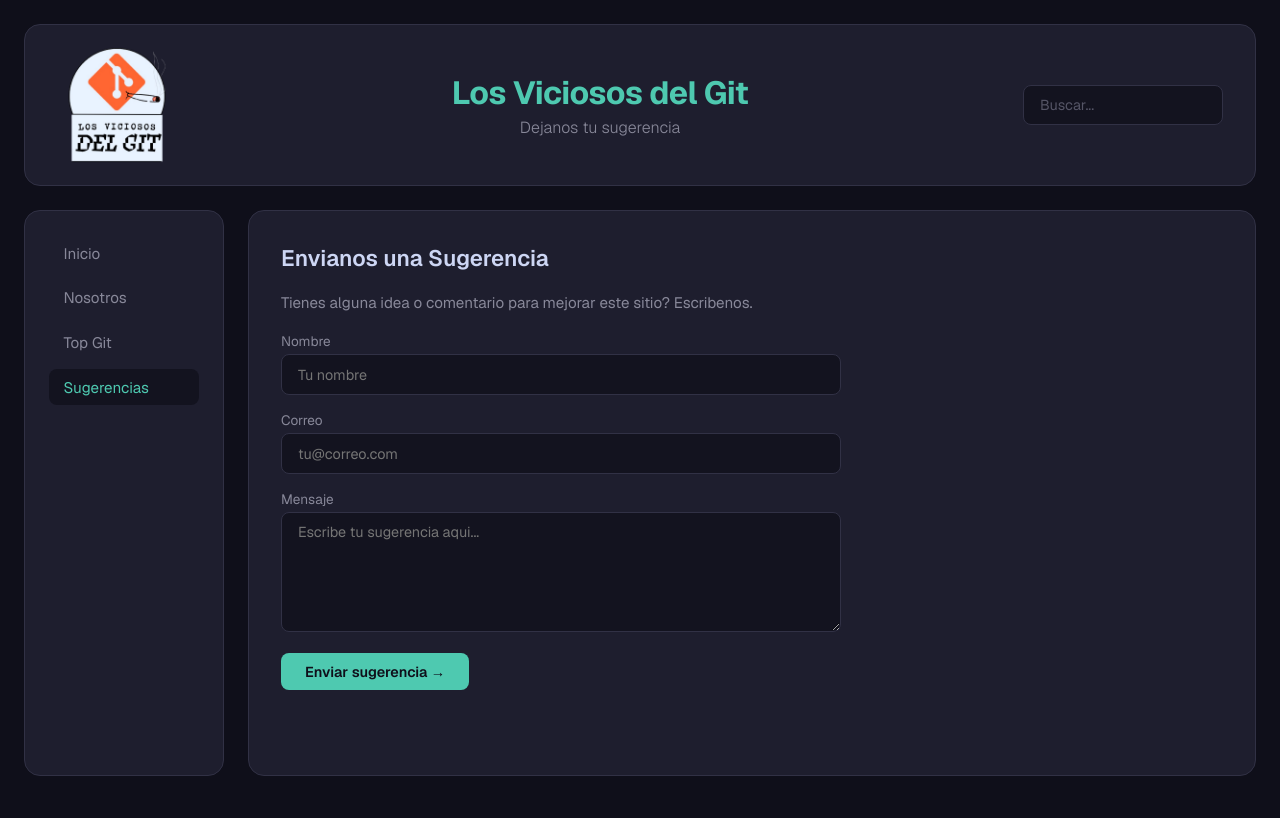
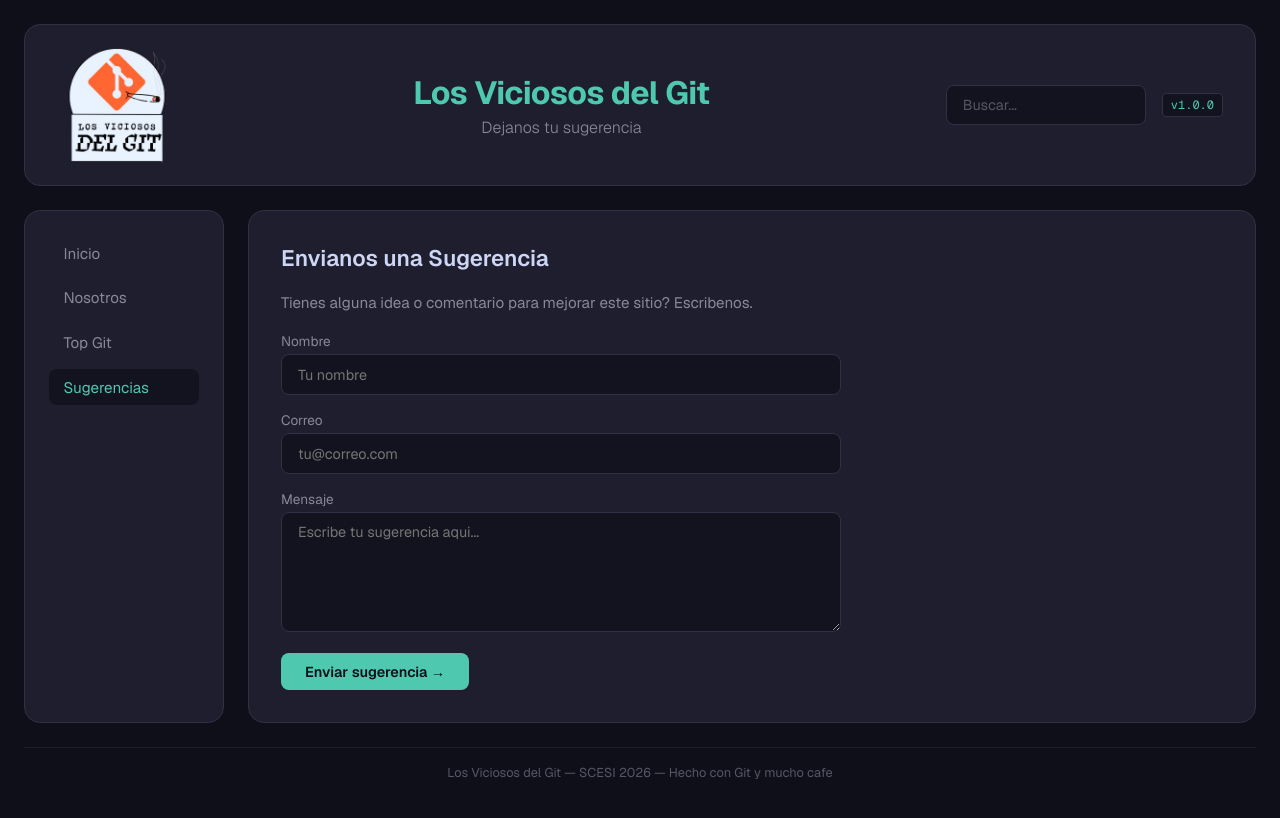
Before and after one commit to sarzuricarlos/proyecto_grupal_scesi, a plain HTML site: page assets/html/sugerencias.html in a window 1280 px wide. Drawn offline with nearby package versions, Linux system fonts and the light colour scheme.

Commit message:
feat: add footer and version tag to sugerencias

```diff
--- a/assets/html/sugerencias.html
+++ b/assets/html/sugerencias.html
@@ -15,6 +15,7 @@
       <h2>Dejanos tu sugerencia</h2>
     </div>
     <input type='text' placeholder='Buscar...' class='cabecera_search'>
+    <span class='version_tag'>v1.0.0</span>
   </header>
   <main class='contenedor_principal'>
     <aside class='panel_opciones'>
@@ -45,5 +46,8 @@
       </form>
     </section>
   </main>
+  <footer class='footer_site'>
+    Los Viciosos del Git — SCESI 2026 — Hecho con Git y mucho cafe
+  </footer>
 </body>
 </html>
```
